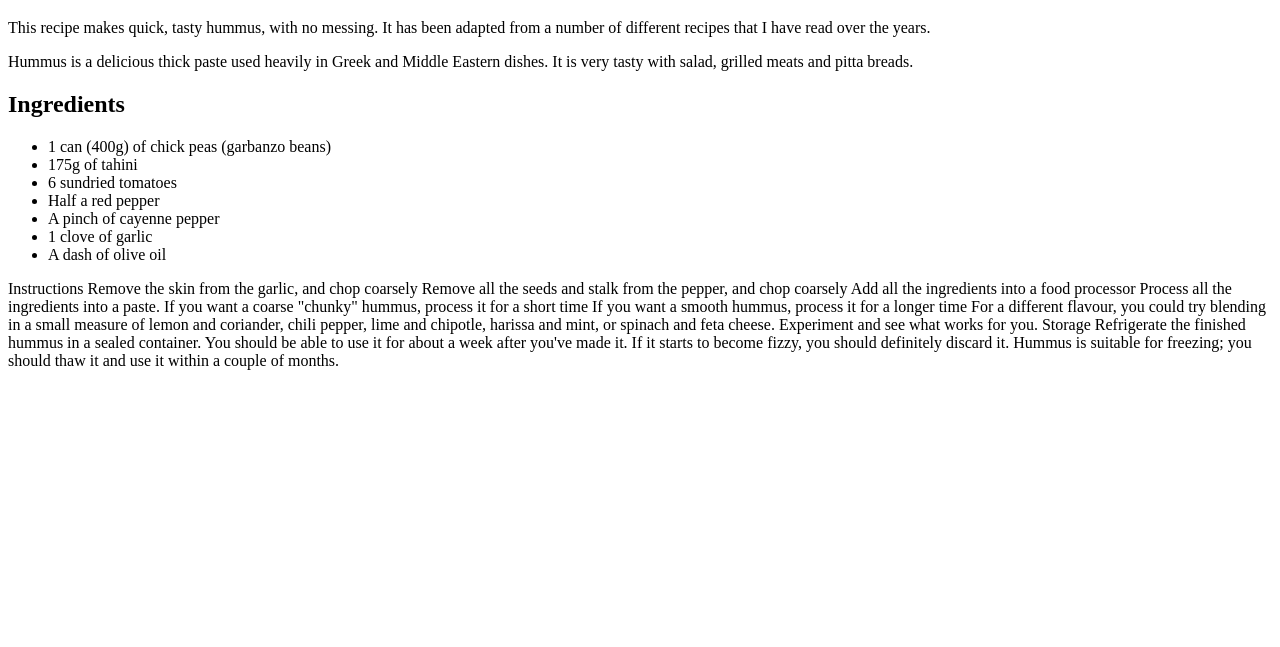
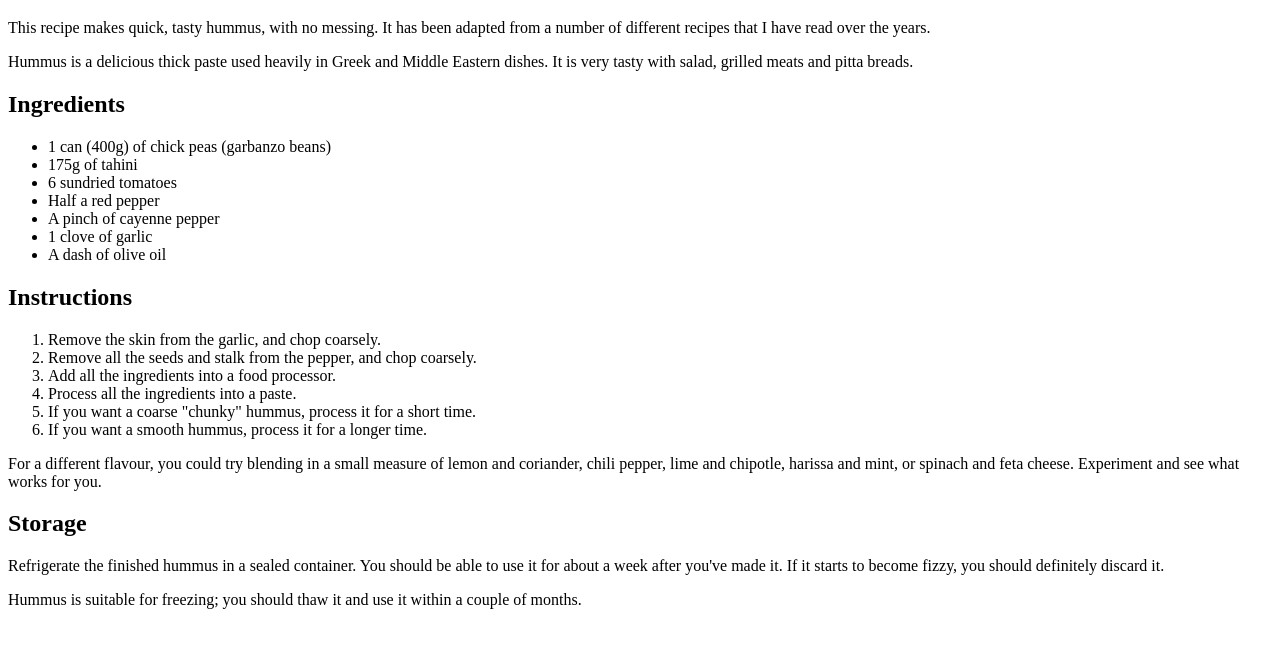
Before and after one commit to Germain712/MDN_Exercise_Modules, a plain HTML site: page HTML Text Fundamentals/text-start.html in a window 1280 px wide. Shown: the part 61-708 px from the top of the page. Drawn offline with Linux system fonts and the light colour scheme.

Commit message:
Completed the html mark up

```diff
--- a/HTML Text Fundamentals/text-start.html
+++ b/HTML Text Fundamentals/text-start.html
@@ -27,17 +27,33 @@
       <li>1 clove of garlic</li>
       <li>A dash of olive oil</li>
     </ul>
-    Instructions Remove the skin from the garlic, and chop coarsely Remove all
-    the seeds and stalk from the pepper, and chop coarsely Add all the
-    ingredients into a food processor Process all the ingredients into a paste.
-    If you want a coarse "chunky" hummus, process it for a short time If you
-    want a smooth hummus, process it for a longer time For a different flavour,
-    you could try blending in a small measure of lemon and coriander, chili
-    pepper, lime and chipotle, harissa and mint, or spinach and feta cheese.
-    Experiment and see what works for you. Storage Refrigerate the finished
-    hummus in a sealed container. You should be able to use it for about a week
-    after you've made it. If it starts to become fizzy, you should definitely
-    discard it. Hummus is suitable for freezing; you should thaw it and use it
-    within a couple of months.
+    <h2>Instructions</h2>
+    <ol>
+      <li>Remove the skin from the garlic, and chop coarsely.</li>
+      <li>
+        Remove all the seeds and stalk from the pepper, and chop coarsely.
+      </li>
+      <li>Add all the ingredients into a food processor.</li>
+      <li>Process all the ingredients into a paste.</li>
+      <li>
+        If you want a coarse "chunky" hummus, process it for a short time.
+      </li>
+      <li>If you want a smooth hummus, process it for a longer time.</li>
+    </ol>
+    <p>
+      For a different flavour, you could try blending in a small measure of
+      lemon and coriander, chili pepper, lime and chipotle, harissa and mint, or
+      spinach and feta cheese. Experiment and see what works for you.
+    </p>
+    <h2>Storage</h2>
+    <p>
+      Refrigerate the finished hummus in a sealed container. You should be able
+      to use it for about a week after you've made it. If it starts to become
+      fizzy, you should definitely discard it.
+    </p>
+    <p>
+      Hummus is suitable for freezing; you should thaw it and use it within a
+      couple of months.
+    </p>
   </body>
 </html>
```
